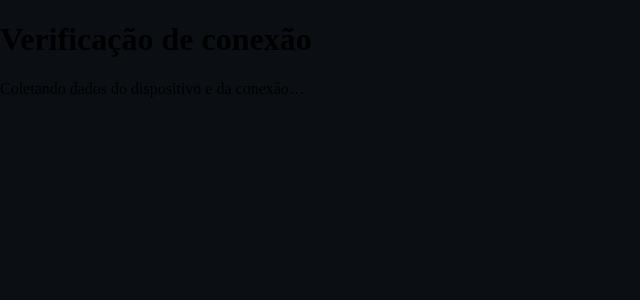
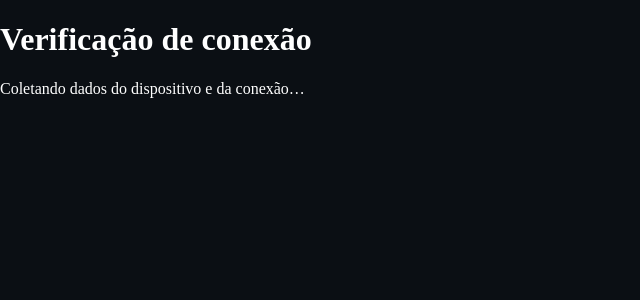
Before and after one commit to mrleles/colher-dados, a Next.js app: page /coleta/1 in a window 1280 px wide. Shown: the top 300 px of the page, without its empty margins (0-640 px from the left). Built offline with nearby package versions, Linux system fonts and the light colour scheme.

Commit message:
Fix collection page text contrast on dark background

```diff
--- a/app/coleta/[token]/page.tsx
+++ b/app/coleta/[token]/page.tsx
@@ -218,7 +218,7 @@ export default function CollectionPage({ params }: { params: Promise<{ token: st
   }, [params]);
 
   return (
-    <main>
+    <main style={{ color: "#fff" }}>
       <h1>Verificação de conexão</h1>
       {status === "coletando" && <p>Coletando dados do dispositivo e da conexão…</p>}
       {status === "enviando" && <p>Enviando os dados ao atendente…</p>}
```
